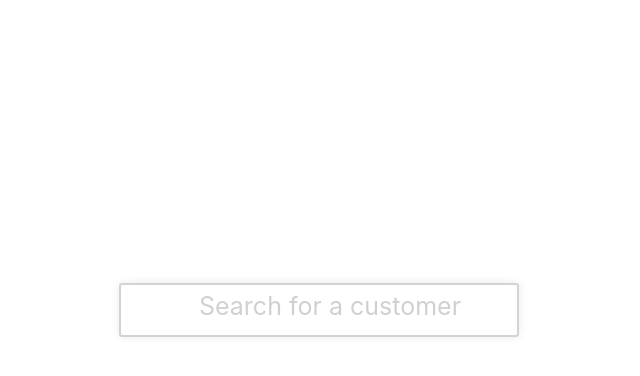
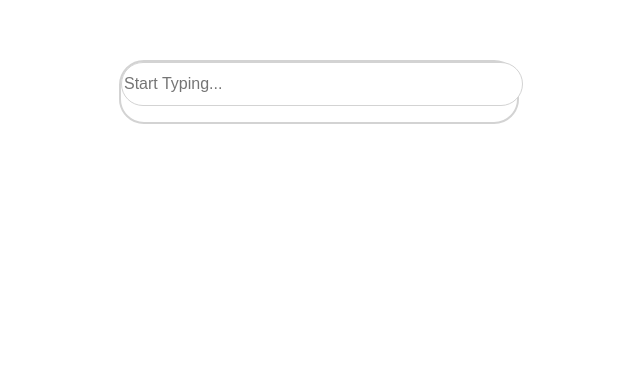
Before and after one commit to Front-End-Bootcamp/vue-component-create-team-coffee, a Vue app: page / in a window 1280 px wide. Shown: the part 150-526 px from the top of the page, without its empty margins (353-993 px from the left). Built offline with nearby package versions, Linux system fonts and the light colour scheme.

Commit message:
AutoComplete refactored

```diff
--- a/src/components/AutoComplete.vue
+++ b/src/components/AutoComplete.vue
@@ -1,21 +1,14 @@
 <script setup>
 import {computed, ref} from "vue";
-const props = defineProps(["items", "filterby", "title", "shouldReset"]);
+const props = defineProps(["items", "filterby", "title"]);
 const emit = defineEmits(['selected']);
 const input = ref(null);
 const optionsList = ref(null);
 const itemHeight = ref(39);
 const selectedItem = ref(null);
 const selected = ref(0);
-const visible = ref(false);
+const visible = ref(true);
 const query = ref('');
-
-const toggleVisible = () => {
-	visible.value = !visible.value;
-}
-const setTimeout = (() => {
-	input.value.focus();
-},50);
 const itemClicked = (index) => {
 	selected.value = index;
   return selectItem();
@@ -25,12 +18,13 @@ const selectItem = () => {
     return;
   }
   selectedItem.value = matches.value[selected.value];
-  visible.value = false;
-  if (props.shouldReset) {
-    query.value = '';
-    selected.value = 0;
-  }
-  emit('selected', JSON.parse(JSON.stringify(selectedItem.value)));
+	query.value = selectedItem.value.name;
+	selected.value = 0;
+  emit('selected', selectedItem.value);
+}
+const remove = () => {
+	query.value = '';
+	selectedItem.value = 0;
 }
 const up = () => {
 	if (selected.value == 0) {
@@ -48,7 +42,7 @@ const down = () => {
   return scrollToItem();
 }
 const scrollToItem = () => {
-	optionsList.value.scrollTop = selected.value * itemHeight.value;
+	return optionsList.value.scrollTop = selected.value * itemHeight.value;
 }
 const matches = computed(() => {
   // emit('change', query.value);
@@ -63,13 +57,6 @@ const matches = computed(() => {
 </script>
 <template>
   <div class="autocomplete">
-    <div class="input" @click="toggleVisible" v-text="selectedItem ? selectedItem[filterby] : ''"></div>
-		<!-- placeholderda seçili öğe yoksa propstan gelen title gösterilir -->
-    <div class="placeholder" v-if="selectedItem == null" v-text="props.title"></div>
-
-		<!-- @click seçili öğeyi kaldırır. -->
-    <button class="close" @click="selectedItem = null" v-if="selectedItem">X</button>
-<!-- Input alanı. Entere basılınca otomatik öğe seçiliyor -->
     <div class="popover" v-show="visible">
       <input type="text"
         ref="input"
@@ -78,6 +65,7 @@ const matches = computed(() => {
         @keydown.down="down"
         @keydown.enter="selectItem"
         placeholder="Start Typing...">
+				<button class="close" @click="remove " v-if="selectedItem">X</button>
       <div class="options" ref="optionsList">
         <ul>
           <li v-for="(match, index) in matches"
@@ -90,23 +78,41 @@ const matches = computed(() => {
     </div>
   </div>
 </template>
-
-
 <style scoped>
-
 .autocomplete {
+		bottom: 250px;
     width: 100%;
     position: relative;
+		background: #fff;
+
 }
-.input {
-    height: 40px;
-    border-radius: 3px;
+.popover {
+    min-height: 40px;
     border: 2px solid lightgray;
-    box-shadow: 0 0 10px #eceaea;
-    font-size: 25px;
-    padding-left: 10px;
-    padding-top: 10px;
-    cursor: text;
+    position: absolute;
+    left: 0;
+    right: 0;
+    background: #fff;
+    border-top-right-radius: 25px;
+		border-bottom-right-radius: 25px;
+
+		border-top-left-radius: 25px;
+		border-bottom-left-radius: 25px;
+
+    text-align: center;
+		justify-content: center;
+}
+.popover input {
+    width: 100%;
+    min-height: 40px;
+    font-size: 16px;
+		border-top-right-radius: 25px;
+		border-bottom-right-radius: 25px;
+		border-top-left-radius: 25px;
+		border-bottom-left-radius: 25px;
+    border: 1px solid lightgray;
+		background:  #fff ;
+		color: black;
 }
 .close {
     position: absolute;
@@ -114,70 +120,48 @@ const matches = computed(() => {
     top: 6px;
     background: none;
     border: none;
-    color: lightgrey;
+    color: black;
     cursor: pointer;
 		align-items: center;
 		justify-content: center;
 }
-.placeholder {
-    position: absolute;
-    top: 11px;
-    left: 11px;
-    font-size: 25px;
-    color: #d0d0d0;
-    pointer-events: none;
-		width: 100%;
-		text-align: center;
-
-
+.options {
+    max-height: 450px;
+    overflow-y: scroll;
+		color: black;
+		align-items: center;
+		justify-content: center;
 
 }
-.popover {
-    min-height: 50px;
-    border: 2px solid lightgray;
-    position: absolute;
-    top: 46px;
-    left: 0;
-    right: 0;
-    background: #fff;
-    border-radius: 3px;
-    text-align: center;
-}
-.popover input {
-    width: 95%;
-    margin-top: 5px;
-    height: 40px;
-    font-size: 16px;
-    border-radius: 3px;
-    border: 1px solid lightgray;
-    padding-left: 8px;
-}
-.options {
-    max-height: 150px;
-    overflow-y: scroll;
-    margin-top: 5px;
-}
+
 .options ul {
     list-style-type: none;
     text-align: left;
-    padding-left: 0;
+		border-top-right-radius: 25px;
+		border-bottom-right-radius: 25px;
+		border-top-left-radius: 25px;
+		border-bottom-left-radius: 25px;
 }
 .options ul li {
     border-bottom: 1px solid lightgray;
     padding: 10px;
     cursor: pointer;
     background: #f1f1f1;
+		/* border-top-right-radius: 25px;
+		border-bottom-right-radius: 25px;
+		border-top-left-radius: 25px;
+		border-bottom-left-radius: 25px; */
 }
 .options ul li:first-child {
     border-top: 2px solid #d6d6d6;
 }
 
 .options ul li:not(.selected):hover {
-    background: #8c8c8c;
+    background: #bfb3b3;
     color: #fff;
 }
 .options ul li.selected {
-    background: #58bd4c;
+    background: rgb(143, 135, 135) ;
     color: #fff;
     font-weight: 600;
 }
```
